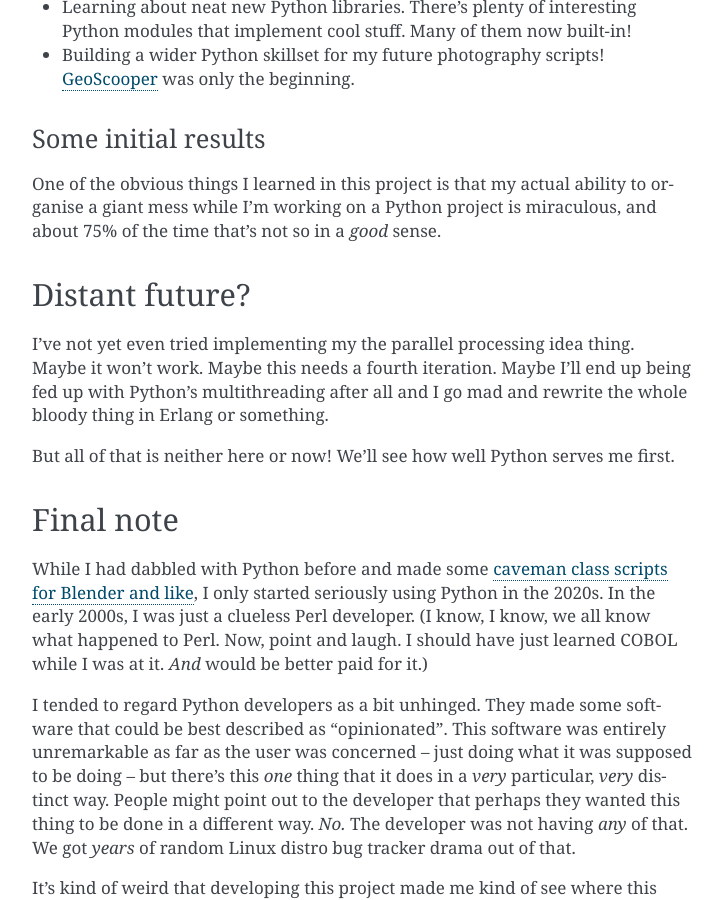
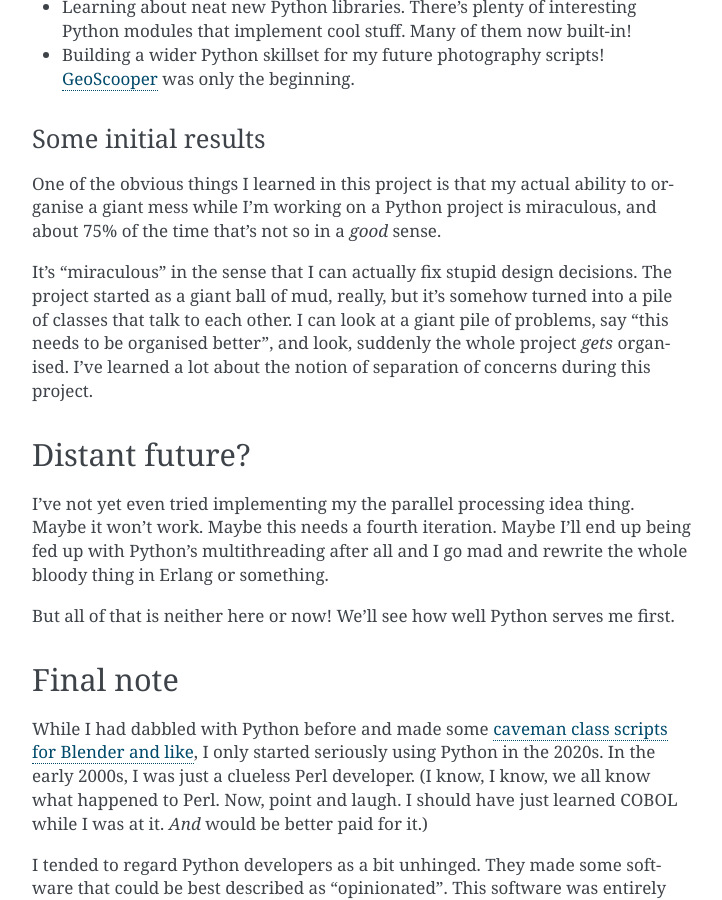
Before and after one commit to umbraroze/PhotoFlow, a Sphinx documentation site: the page built from pages/source/photo_importinator/history.rst, in a window 1280 px wide and 900 px high, scrolled down 4928 px. Shown: the whole window, without its empty margins (388-1110 px from the left). Built offline with Sphinx 7.4.7, drawn with Linux system fonts in a browser that asks for light colours.

Commit message:
Pages: Stuff

```diff
--- a/pages/source/photo_importinator/history.rst
+++ b/pages/source/photo_importinator/history.rst
@@ -260,6 +260,12 @@ One of the obvious things I learned in this project is that my actual
 ability to organise a giant mess while I'm working on a Python project
 is miraculous, and about 75% of the time that's not so in a *good* sense.
 
+It's "miraculous" in the sense that I can actually fix stupid design
+decisions. The project started as a giant ball of mud, really, but it's
+somehow turned into a pile of classes that talk to each other. I can look
+at a giant pile of problems, say "this needs to be organised better", and
+look, suddenly the whole project *gets* organised. I've learned a lot
+about the notion of separation of concerns during this project.
 
 Distant future?
 ---------------
```
Also changed, not shown: 1 other file.
